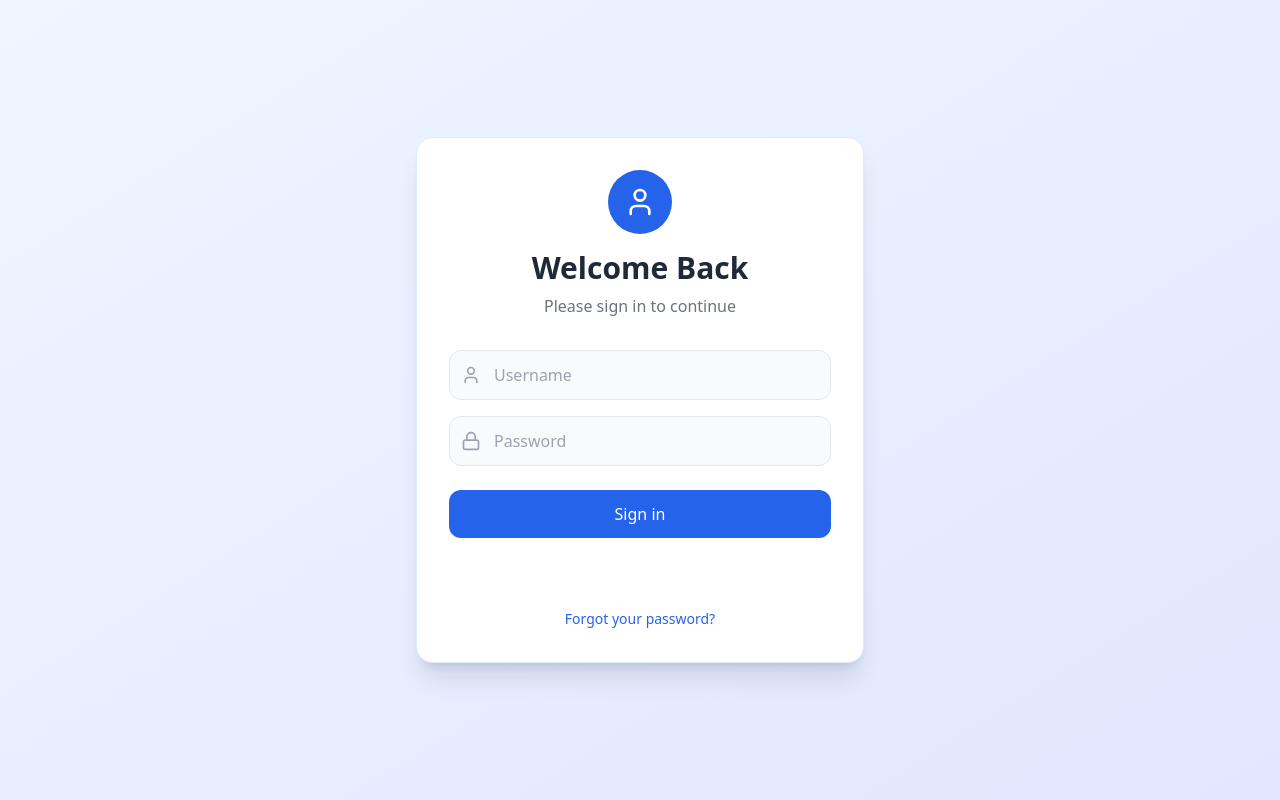
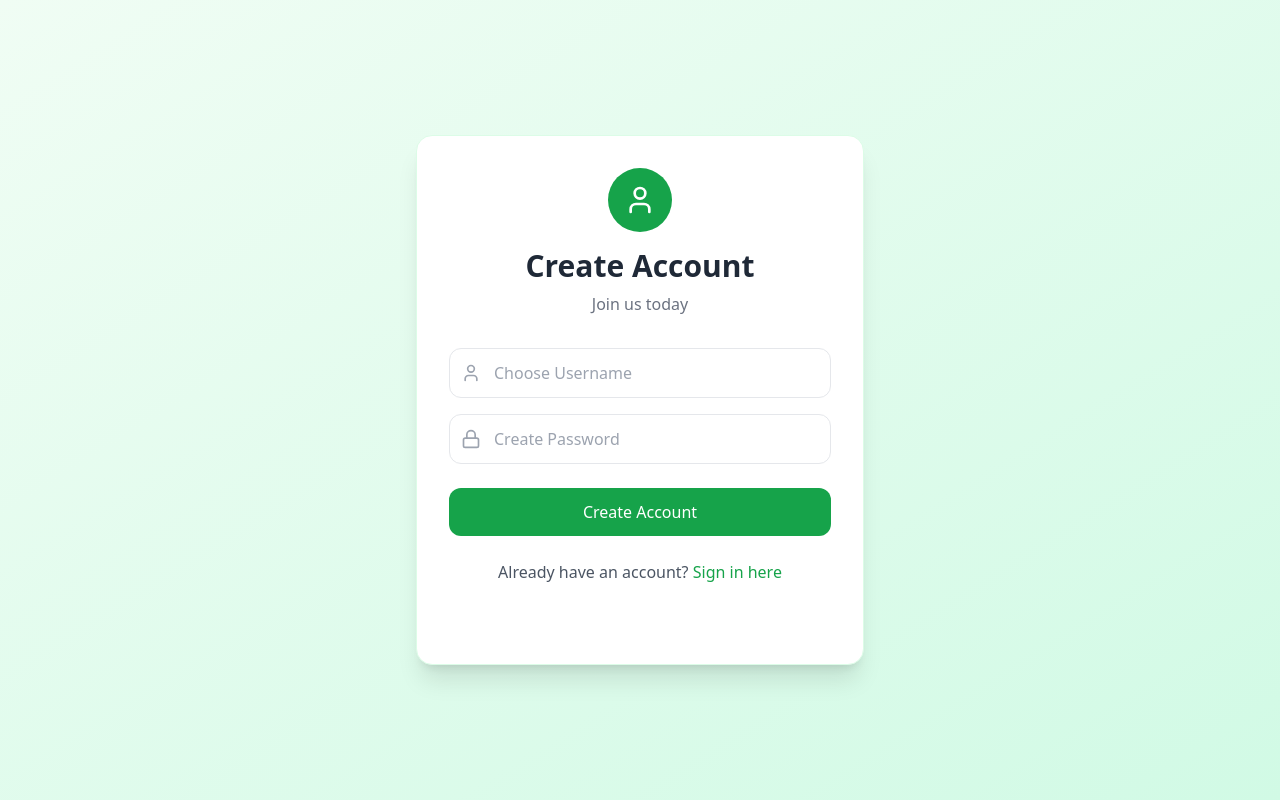
Before and after one commit to chaitanyakatore/ItemManagement, a React (Create React App) app in the folder frontend/: page /register in a window 1280 px wide. Built offline with nearby package versions, Linux system fonts and the light colour scheme.

Commit message:
first commit

```diff
--- a/frontend/package.json
+++ b/frontend/package.json
@@ -10,6 +10,7 @@
     "postcss": "^8.4.49",
     "react": "^19.0.0",
     "react-dom": "^19.0.0",
+    "react-router-dom": "^7.0.2",
     "react-scripts": "^5.0.1",
     "web-vitals": "^4.2.4"
   },
--- a/frontend/src/App.js
+++ b/frontend/src/App.js
@@ -1,32 +1,30 @@
 import React, { useState } from "react";
+import {
+  BrowserRouter as Router,
+  Routes,
+  Route,
+  Navigate,
+} from "react-router-dom";
 import Login from "./Components/Login";
 import Register from "./Components/Register";
 import Crud from "./Components/Crud";
 
 function App() {
   const [token, setToken] = useState("");
-  const [showRegister, setShowRegister] = useState(false);
-
-  // Handle the user clicking "Register" on the Login component
-  const handleShowRegister = () => setShowRegister(true);
 
   if (!token) {
     return (
-      <div>
-        {showRegister ? (
-          <Register setShowRegister={setShowRegister} />
-        ) : (
-          <Login setToken={setToken} handleShowRegister={handleShowRegister} />
-        )}
-      </div>
+      <Router>
+        <Routes>
+          <Route path="/register" element={<Register />} />
+          <Route path="/login" element={<Login setToken={setToken} />} />
+          <Route path="*" element={<Navigate to="/login" replace />} />
+        </Routes>
+      </Router>
     );
   }
 
-  return (
-    <div>
-      <Crud token={token} />
-    </div>
-  );
+  return <Crud token={token} />;
 }
 
 export default App;
--- a/frontend/src/Components/Login.jsx
+++ b/frontend/src/Components/Login.jsx
@@ -1,4 +1,5 @@
 import React, { useState } from "react";
+import { useNavigate, Link } from "react-router-dom";
 import axios from "axios";
 import { Lock, User, Loader2 } from "lucide-react";
 
@@ -7,6 +8,7 @@ const Login = ({ setToken }) => {
   const [password, setPassword] = useState("");
   const [isLoading, setIsLoading] = useState(false);
   const [error, setError] = useState("");
+  const navigate = useNavigate();
 
   const handleLogin = async (e) => {
     e.preventDefault();
@@ -20,20 +22,19 @@ const Login = ({ setToken }) => {
       });
       setToken(response.data.token);
 
-      // Animate success message
       const successMessage = document.getElementById("success-message");
       successMessage.classList.remove("opacity-0");
       successMessage.classList.add("opacity-100");
 
-      // Reset form
       setTimeout(() => {
         setUsername("");
         setPassword("");
       }, 1000);
+
+      // Redirect to Dashboard on successful login
+      navigate("/dashboard");
     } catch (error) {
       setError("Invalid credentials. Please try again.");
-
-      // Shake animation for error
       const form = document.getElementById("login-form");
       form.classList.add("animate-shake");
       setTimeout(() => form.classList.remove("animate-shake"), 500);
@@ -64,7 +65,7 @@ const Login = ({ setToken }) => {
                   value={username}
                   onChange={(e) => setUsername(e.target.value)}
                   required
-                  className="w-full pl-11 pr-4 py-3 border border-gray-200 rounded-xl focus:outline-none focus:ring-2 focus:ring-blue-500 focus:border-transparent transition-all duration-200 bg-gray-50 hover:bg-gray-100 focus:bg-white"
+                  className="w-full pl-11 pr-4 py-3 border border-gray-200 rounded-xl"
                 />
               </div>
 
@@ -76,7 +77,7 @@ const Login = ({ setToken }) => {
                   value={password}
                   onChange={(e) => setPassword(e.target.value)}
                   required
-                  className="w-full pl-11 pr-4 py-3 border border-gray-200 rounded-xl focus:outline-none focus:ring-2 focus:ring-blue-500 focus:border-transparent transition-all duration-200 bg-gray-50 hover:bg-gray-100 focus:bg-white"
+                  className="w-full pl-11 pr-4 py-3 border border-gray-200 rounded-xl"
                 />
               </div>
             </div>
@@ -90,34 +91,34 @@ const Login = ({ setToken }) => {
             <button
               type="submit"
               disabled={isLoading}
-              className="w-full bg-blue-600 text-white py-3 rounded-xl hover:bg-blue-700 transition-colors duration-300 ease-in-out focus:outline-none focus:ring-2 focus:ring-blue-500 focus:ring-opacity-50 disabled:opacity-70 disabled:cursor-not-allowed flex items-center justify-center space-x-2 font-medium"
+              className="w-full bg-blue-600 text-white py-3 rounded-xl hover:bg-blue-700 transition-colors"
             >
               {isLoading ? (
-                <>
+                <div className="flex items-center justify-center space-x-2">
                   <Loader2 className="animate-spin h-5 w-5" />
                   <span>Signing in...</span>
-                </>
+                </div>
               ) : (
                 <span>Sign in</span>
               )}
             </button>
 
-            <div
-              id="success-message"
-              className="text-green-500 text-sm text-center opacity-0 transition-opacity duration-300"
-            >
+            <div className="text-center mt-4">
+              <p className="text-gray-600">
+                Don't have an account?{" "}
+                <Link
+                  to="/register"
+                  className="text-blue-600 hover:text-blue-800 font-medium"
+                >
+                  Register here
+                </Link>
+              </p>
+            </div>
+
+            <div id="success-message" className="opacity-0 transition-opacity">
               Login successful!
             </div>
           </form>
-
-          <div className="mt-6 text-center">
-            <a
-              href="/register"
-              className="text-sm text-blue-600 hover:text-blue-800 transition-colors duration-200"
-            >
-              Forgot your password?
-            </a>
-          </div>
         </div>
       </div>
     </div>
--- a/frontend/src/Components/Register.jsx
+++ b/frontend/src/Components/Register.jsx
@@ -1,57 +1,128 @@
 import React, { useState } from "react";
+import { useNavigate, Link } from "react-router-dom";
 import axios from "axios";
+import { Lock, User, Loader2 } from "lucide-react";
 
 const Register = () => {
   const [username, setUsername] = useState("");
   const [password, setPassword] = useState("");
+  const [isLoading, setIsLoading] = useState(false);
+  const [error, setError] = useState("");
+  const navigate = useNavigate();
 
   const handleRegister = async (e) => {
     e.preventDefault();
+    setIsLoading(true);
+    setError("");
+
     try {
       await axios.post("http://localhost:5000/register", {
         username,
         password,
       });
-      alert("Registration successful! Please log in.");
+
+      // Show success message and redirect to login
+      const successMessage = document.getElementById("success-message");
+      successMessage.classList.remove("opacity-0");
+      successMessage.classList.add("opacity-100");
+
+      setTimeout(() => {
+        navigate("/login");
+      }, 2000);
     } catch (error) {
-      alert("Registration failed. Try a different username.");
+      setError("Registration failed. Username might already be taken.");
+      const form = document.getElementById("register-form");
+      form.classList.add("animate-shake");
+      setTimeout(() => form.classList.remove("animate-shake"), 500);
+    } finally {
+      setIsLoading(false);
     }
   };
 
   return (
-    <div className="min-h-screen flex items-center justify-center bg-gray-100 px-4">
-      <div className="bg-white p-8 rounded-xl shadow-lg w-full max-w-md">
-        <h2 className="text-3xl font-bold text-center text-gray-800 mb-6">
-          Create an Account
-        </h2>
-        <form onSubmit={handleRegister} className="space-y-4">
-          <div>
+    <div className="min-h-screen flex items-center justify-center bg-gradient-to-br from-green-50 to-emerald-100 px-4">
+      <div className="w-full max-w-md transform transition-all duration-300 hover:scale-[1.01]">
+        <div className="bg-white p-8 rounded-2xl shadow-xl border border-green-100">
+          <div className="flex flex-col items-center mb-8">
+            <div className="w-16 h-16 bg-green-600 rounded-full flex items-center justify-center mb-4">
+              <User className="w-8 h-8 text-white" />
+            </div>
+            <h2 className="text-3xl font-bold text-gray-800">Create Account</h2>
+            <p className="text-gray-500 mt-2">Join us today</p>
+          </div>
+
+          <form
+            id="register-form"
+            onSubmit={handleRegister}
+            className="space-y-6"
+          >
+            <div className="space-y-4">
+              <div className="relative">
+                <User className="absolute left-3 top-1/2 transform -translate-y-1/2 text-gray-400 h-5 w-5" />
                 <input
                   type="text"
-              placeholder="Choose a Username"
+                  placeholder="Choose Username"
                   value={username}
                   onChange={(e) => setUsername(e.target.value)}
                   required
-              className="w-full px-4 py-2 border border-gray-300 rounded-lg focus:outline-none focus:ring-2 focus:ring-green-500 focus:border-transparent"
+                  className="w-full pl-11 pr-4 py-3 border border-gray-200 rounded-xl"
                 />
               </div>
-          <div>
+
+              <div className="relative">
+                <Lock className="absolute left-3 top-1/2 transform -translate-y-1/2 text-gray-400 h-5 w-5" />
                 <input
                   type="password"
-              placeholder="Create a Password"
+                  placeholder="Create Password"
                   value={password}
                   onChange={(e) => setPassword(e.target.value)}
                   required
-              className="w-full px-4 py-2 border border-gray-300 rounded-lg focus:outline-none focus:ring-2 focus:ring-green-500 focus:border-transparent"
+                  className="w-full pl-11 pr-4 py-3 border border-gray-200 rounded-xl"
                 />
               </div>
+            </div>
+
+            {error && (
+              <div className="text-red-500 text-sm text-center bg-red-50 p-3 rounded-lg">
+                {error}
+              </div>
+            )}
+
             <button
               type="submit"
-            className="w-full bg-green-600 text-white py-2 rounded-lg hover:bg-green-700 transition-colors duration-300 ease-in-out focus:outline-none focus:ring-2 focus:ring-green-500 focus:ring-opacity-50"
+              disabled={isLoading}
+              className="w-full bg-green-600 text-white py-3 rounded-xl hover:bg-green-700 transition-colors"
             >
-            Sign Up
+              {isLoading ? (
+                <div className="flex items-center justify-center space-x-2">
+                  <Loader2 className="animate-spin h-5 w-5" />
+                  <span>Creating account...</span>
+                </div>
+              ) : (
+                <span>Create Account</span>
+              )}
             </button>
+
+            <div className="text-center mt-4">
+              <p className="text-gray-600">
+                Already have an account?{" "}
+                <Link
+                  to="/login"
+                  className="text-green-600 hover:text-green-800 font-medium"
+                >
+                  Sign in here
+                </Link>
+              </p>
+            </div>
+
+            <div
+              id="success-message"
+              className="opacity-0 transition-opacity text-center text-green-600"
+            >
+              Registration successful! Redirecting to login...
+            </div>
           </form>
+        </div>
       </div>
     </div>
   );
```
Also changed, not shown: 1 other file (tests, documents, lock files or other folders). Lines whose indentation alone changed are shown as unchanged.
